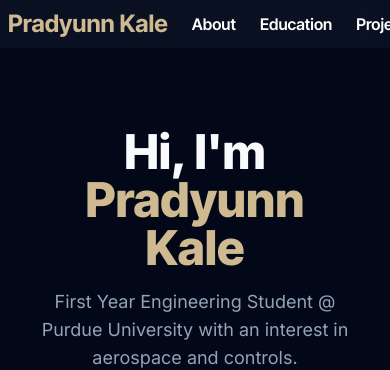
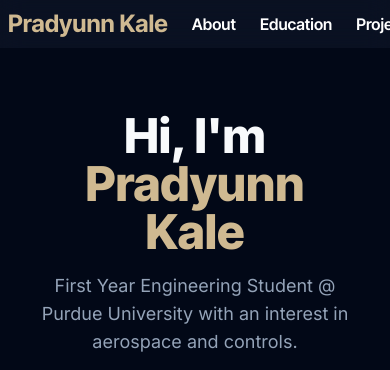
Before and after one commit to pradyunnkale/Portfolio, a Next.js app: page / in a window 390 px wide. Shown: the top 370 px of the page. Built offline with nearby package versions, Linux system fonts and the light colour scheme.

Commit message:
Minor visual changes

```diff
--- a/app/components/EducationCards.js
+++ b/app/components/EducationCards.js
@@ -8,7 +8,7 @@ export default function EducationCards({Name, Date, Title, Body, Badges = []}){
               title={
                 <div className="flex justify-between items-center">
                   <span className="text-[#cfb991]">{Name}</span>
-                  <p className="font-normal text-sm">{Date}</p>
+                  <p className="font-normal text-sm text-right">{Date}</p>
                 </div>
               }
             >
--- a/app/pages/Hero.js
+++ b/app/pages/Hero.js
@@ -9,7 +9,7 @@ export default function Hero({Name, Body, PictureLink}){
     return(
             <div className='flex flex-col md:flex-row items-center w-full'>
                 <div className='flex flex-1 flex-col min-w-0'>
-                    <h1 className='flex-1 text-center md:text-left text-5xl font-extrabold mb-4 mt-20 md:mt-0'>
+                    <h1 className='flex-1 text-center md:text-left text-5xl font-extrabold mb-4 mt-16 md:mt-0'>
                     Hi, I&apos;m <span className='text-[#cfb991]'>{Name}</span>
                 </h1>
                 <p className='text-lg mb-6 text-center md:text-left'>
```
Also changed, not shown: 1 other file (tests, documents, lock files or other folders).
